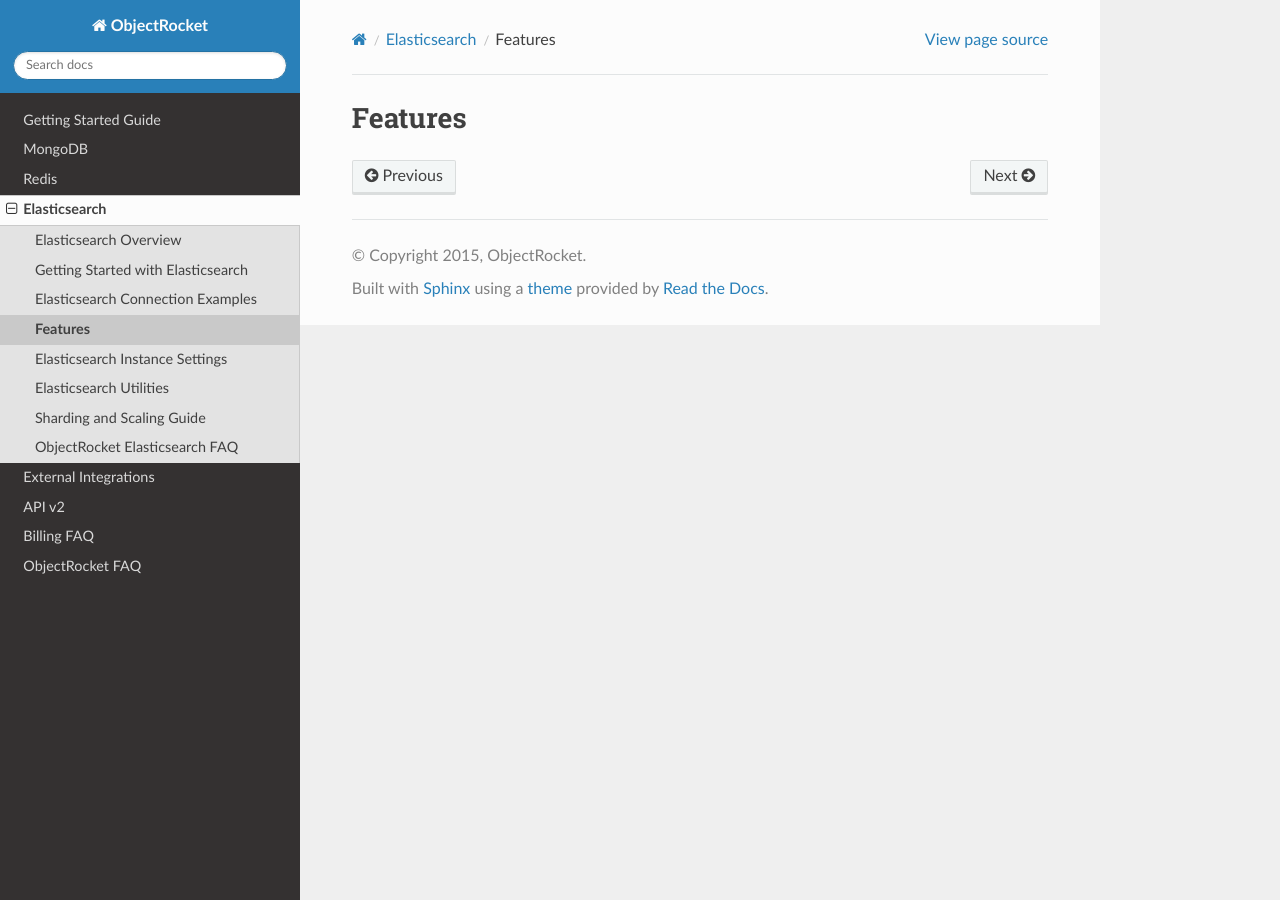
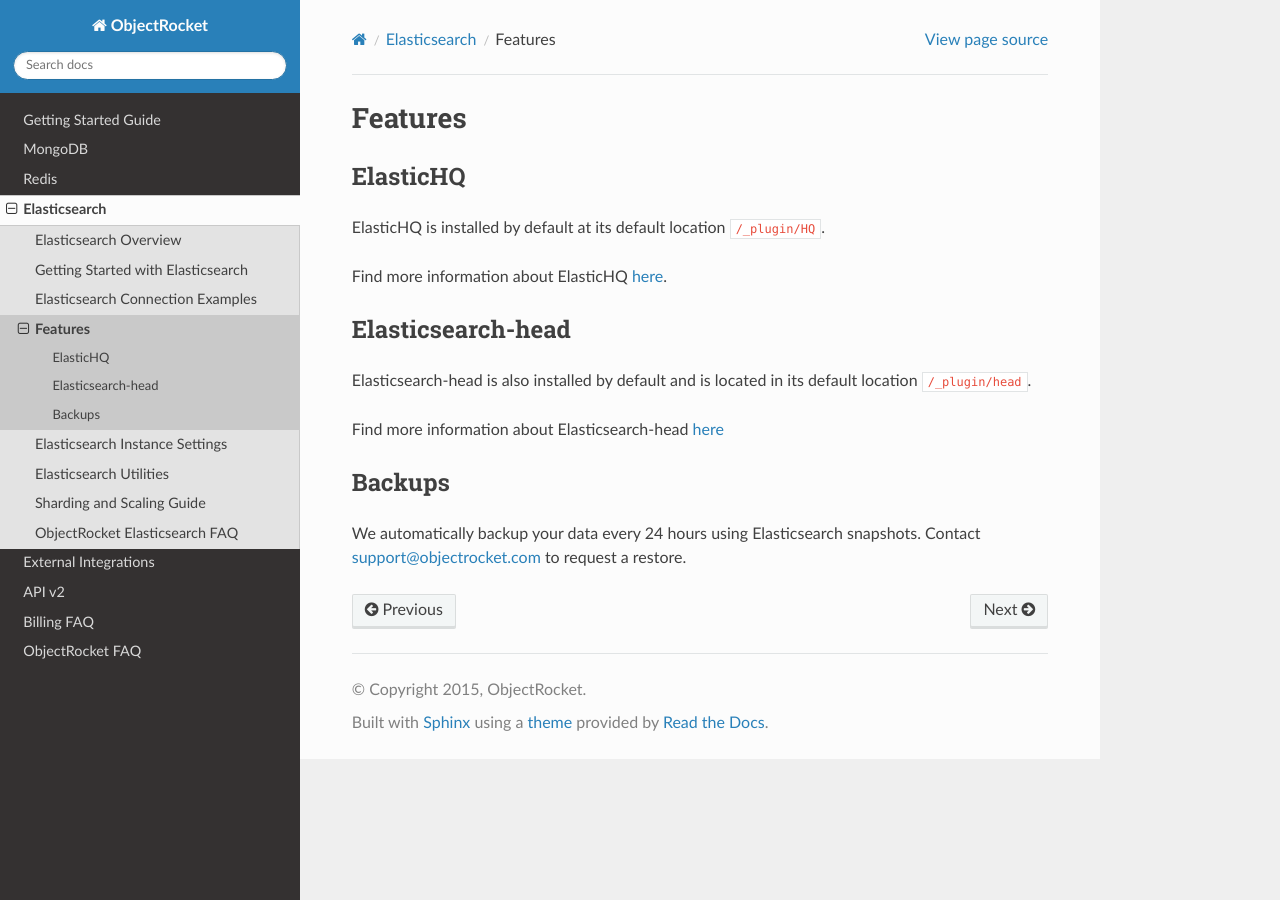
Before and after one commit to zcorleissen/documentation, a Sphinx documentation site: the page built from source/elastic_features.rst, in a window 1280 px wide. Built offline with Sphinx 7.4.7 and the Read the Docs theme 2.0.0, drawn with Linux system fonts in a browser that asks for light colours.

Commit message:
elastic features additions

```diff
--- a/source/elastic_features.rst
+++ b/source/elastic_features.rst
@@ -1,2 +1,19 @@
 Features
 ========
+
+ElasticHQ
+---------
+ElasticHQ is installed by default at its default location ``/_plugin/HQ``.
+
+Find more information about ElasticHQ `here <http://www.elastichq.org/>`_.
+
+Elasticsearch-head
+------------------
+Elasticsearch-head is also installed by default and is located in its default location ``/_plugin/head``.
+
+Find more information about Elasticsearch-head `here <http://mobz.github.io/elasticsearch-head/>`_
+
+Backups
+-------
+
+We automatically backup your data every 24 hours using Elasticsearch snapshots. Contact support@objectrocket.com to request a restore.
--- a/source/elastic_rest_examples.rst
+++ b/source/elastic_rest_examples.rst
@@ -1,2 +1,3 @@
 Python Driver Examples
 ======================
+`Elasticsearch-py <https://elasticsearch-py.readthedocs.org/en/master/>`_ is the recommended Python driver for working with Elasticsearch.
```
Also changed, not shown: source/mongodb.rst (line endings or trailing spaces).
